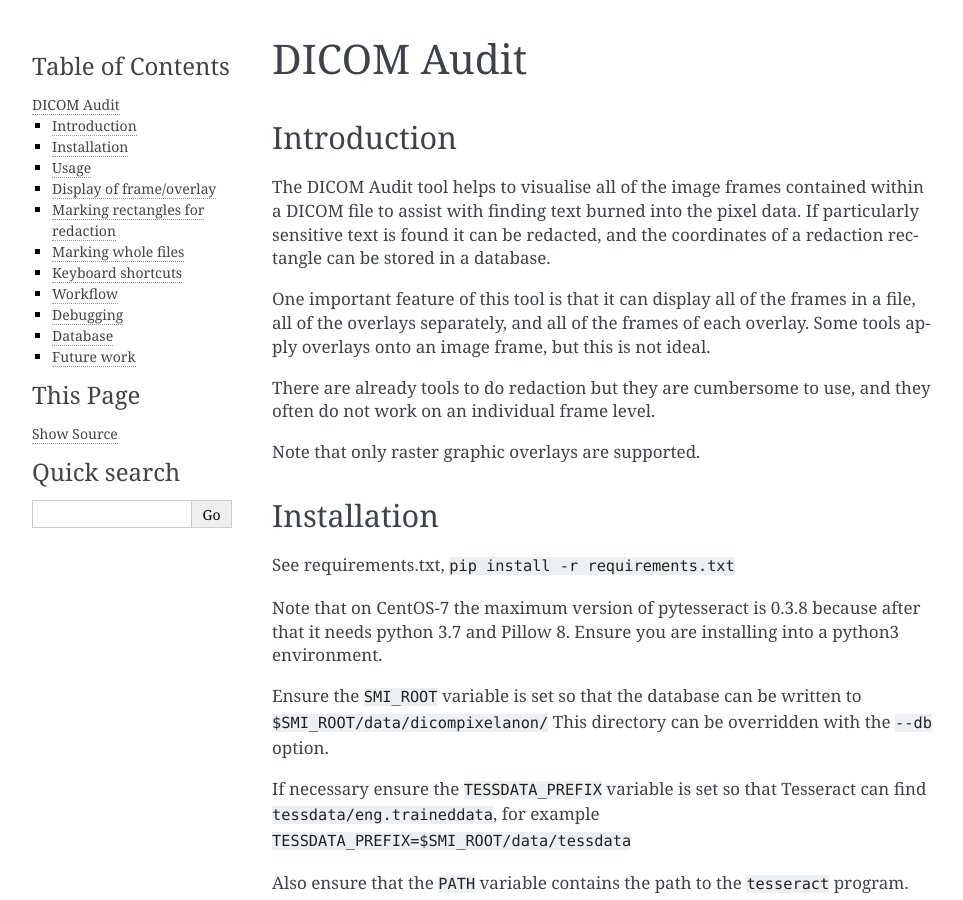
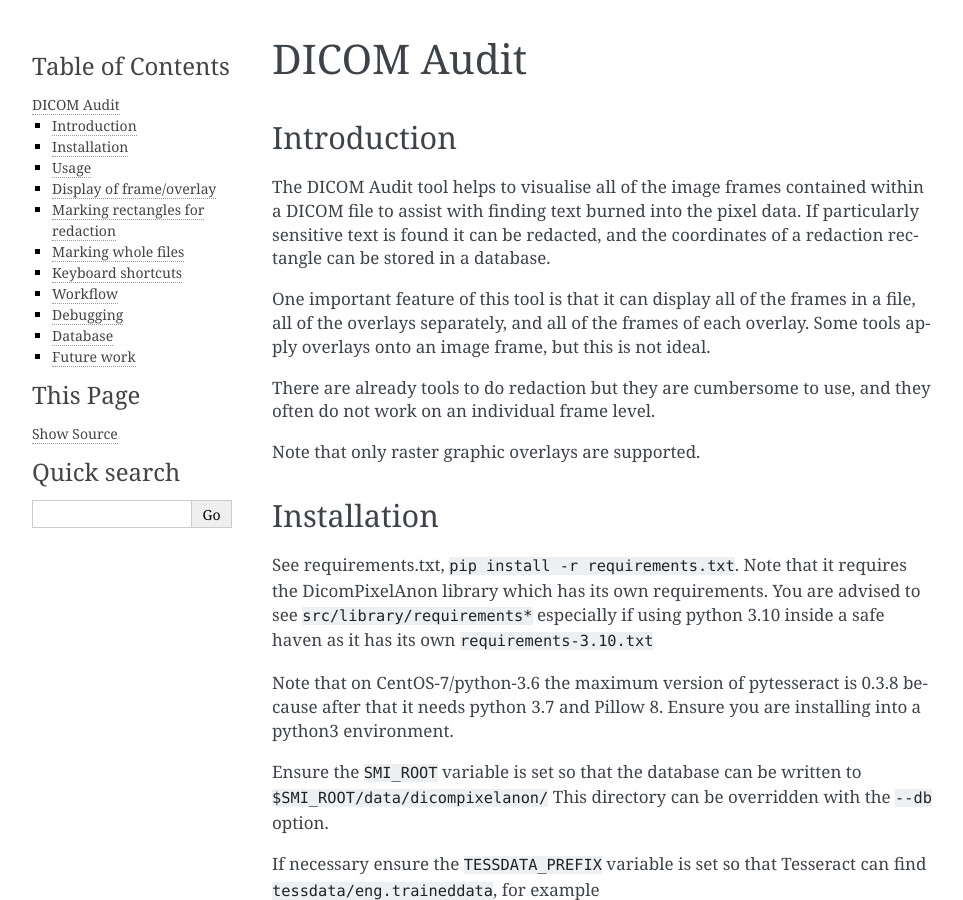
Before and after one commit to SMI/dicompixelanon, a Sphinx documentation site: the page built from doc/dcmaudit.md, in a window 1280 px wide and 900 px high. Shown: the whole window, without its empty margins (148-1111 px from the left). Built offline with Sphinx 7.4.7, drawn with Linux system fonts in a browser that asks for light colours.

Commit message:
dcmaudit.md - note on requirements

```diff
--- a/doc/dcmaudit.md
+++ b/doc/dcmaudit.md
@@ -18,9 +18,12 @@ Note that only raster graphic overlays are supported.
 
 ## Installation
 
-See requirements.txt, `pip install -r requirements.txt`
+See requirements.txt, `pip install -r requirements.txt`. Note that
+it requires the DicomPixelAnon library which has its own requirements.
+You are advised to see `src/library/requirements*` especially if using
+python 3.10 inside a safe haven as it has its own `requirements-3.10.txt`
 
-Note that on CentOS-7 the maximum version of pytesseract is 0.3.8
+Note that on CentOS-7/python-3.6 the maximum version of pytesseract is 0.3.8
 because after that it needs python 3.7 and Pillow 8. Ensure you are
 installing into a python3 environment.
 
```
